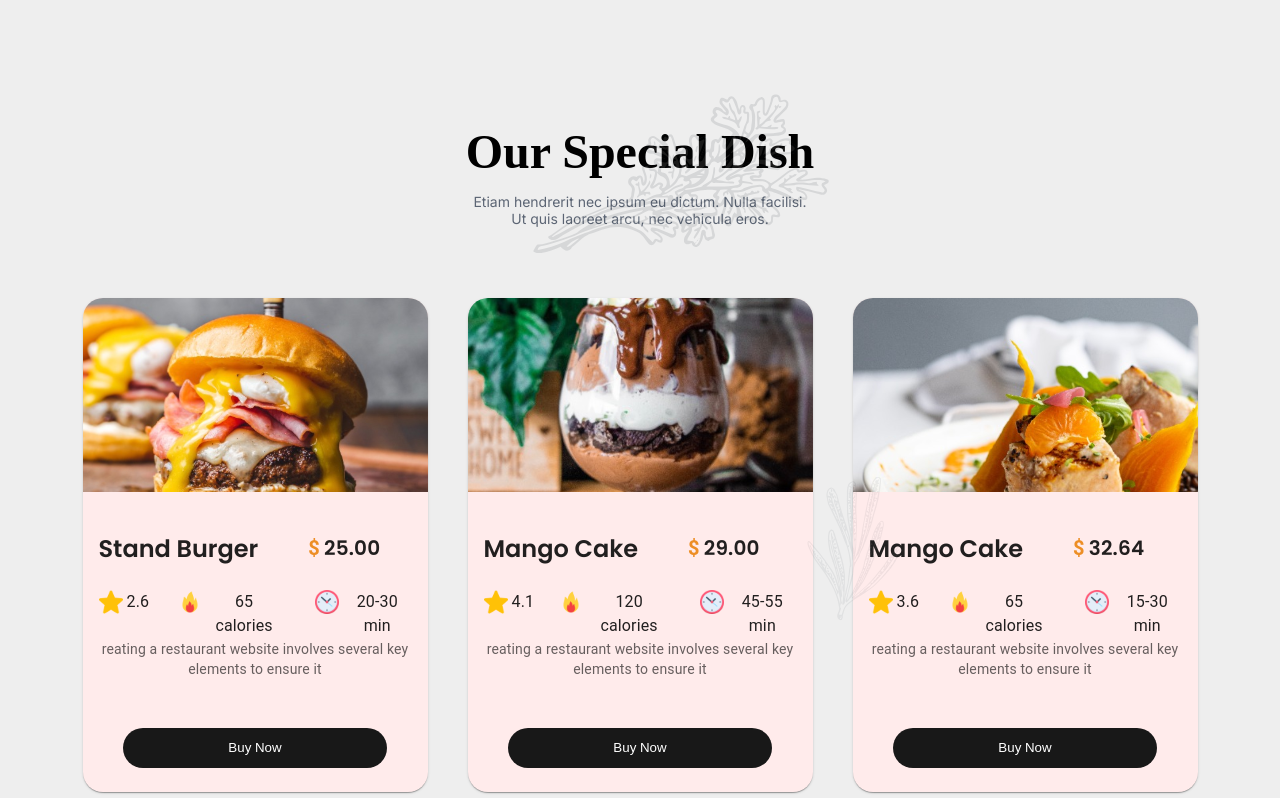
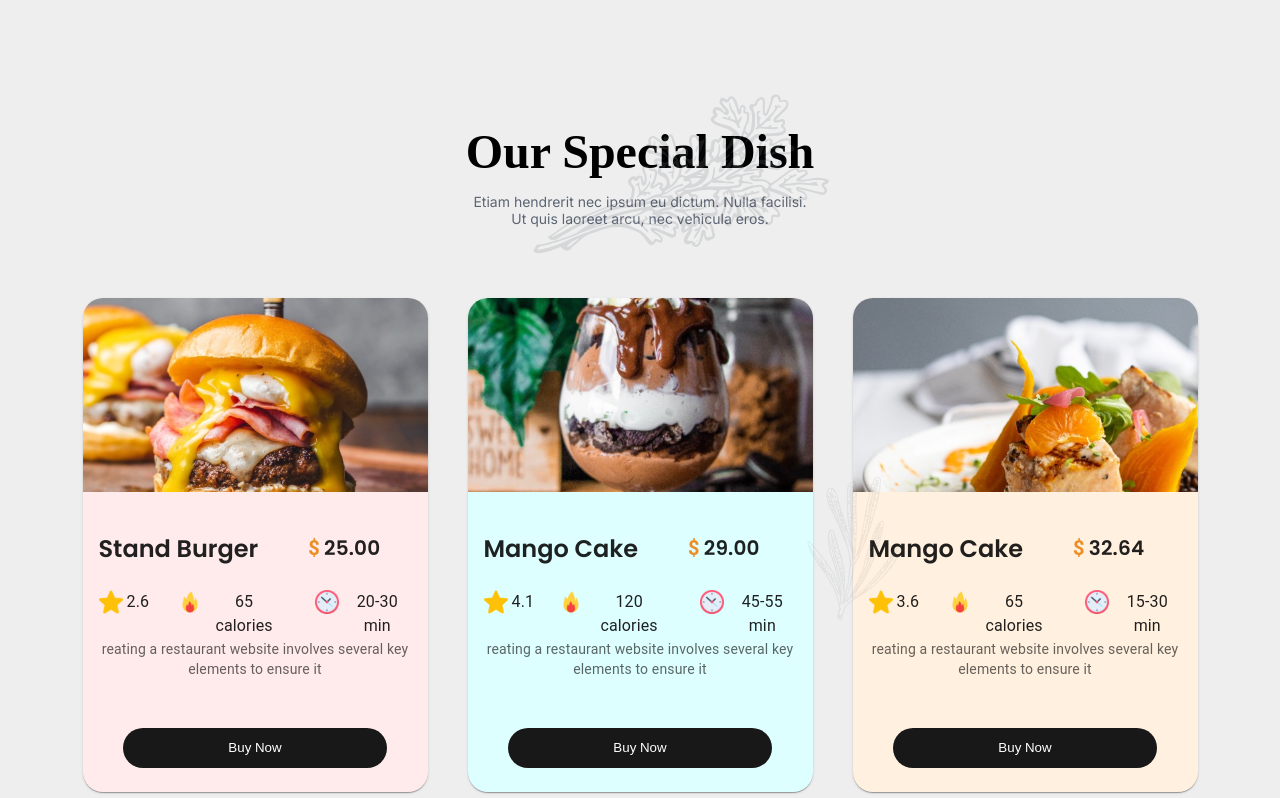
Before and after one commit to Atul1901/chopFresh-trial, a React (Create React App) app: page / in a window 1280 px wide. Shown: the part 980-1778 px from the top of the page. Built offline with nearby package versions, Linux system fonts and the light colour scheme; a web font is replaced by a local one.

Commit message:
included map while rendering multiple cards

```diff
--- a/src/components/Cards.tsx
+++ b/src/components/Cards.tsx
@@ -33,6 +33,7 @@ export default function Cards({
   calories,
   wakht,
   price,
+  color,
 }: any) {
   // const [expanded, setExpanded] = React.useState(false);
 
@@ -44,7 +45,7 @@ export default function Cards({
     <Card
       sx={{
         maxWidth: 345,
-        background: "#FFEBEB",
+        background: `${color}`,
         borderRadius: "20px",
         display: "flex",
         flexDirection: "column",
--- a/src/components/Product.css
+++ b/src/components/Product.css
@@ -7,7 +7,7 @@
   justify-content: center;
   text-align: center;
   padding-top: 100px;
-  padding-bottom: 200px;
+  padding-bottom: 150px;
 }
 
 .products-head {
--- a/src/components/Product.tsx
+++ b/src/components/Product.tsx
@@ -17,6 +17,36 @@ import leafBottomRight from "../utils/photos/leaf-bottomright.png";
 import leafBottomLeft from "../utils/photos/leaf-bototmleft.svg";
 
 export const Product = () => {
+  const cardData = [
+    {
+      image: standBurger,
+      title: "Stand Burger",
+      price: "25.00",
+      tara: "2.6",
+      calories: "65 calories",
+      wakht: "20-30 min",
+      color: "#FFEBEB",
+    },
+    {
+      image: mangoCake,
+      title: "Mango Cake",
+      price: "29.00",
+      tara: "4.1",
+      calories: "120 calories",
+      wakht: "45-55 min",
+      color: "#DEFFFF",
+    },
+    {
+      image: mangoCake2,
+      title: "Mango Cake",
+      price: "32.64",
+      tara: "3.6",
+      calories: "65 calories",
+      wakht: "15-30 min",
+      color: "#FFF0DF",
+    },
+  ];
+
   return (
     <>
       <div className="product-container">
@@ -31,30 +61,20 @@ export const Product = () => {
           </div>
         </div>
         <div className="all-cards">
-          <Cards
-            image={standBurger}
-            title={"Stand Burger"}
-            price={"25.00"}
-            tara={"2.6"}
-            calories={"65 calories"}
-            wakht={"20-30 min"}
-          />
-          <Cards
-            image={mangoCake}
-            title={"Mango Cake"}
-            price={"29.00"}
-            tara={"4.1"}
-            calories={"120 calories"}
-            wakht={"45-55 min"}
-          />
-          <Cards
-            image={mangoCake2}
-            title={"Mango Cake"}
-            price={"32.64"}
-            tara={"3.6"}
-            calories={"65 calories"}
-            wakht={"15-30 min"}
-          />
+          {cardData.map((card, index) => {
+            return (
+              <Cards
+                key={index}
+                image={card.image}
+                title={card.title}
+                price={card.price}
+                tara={card.tara}
+                calories={card.calories}
+                wakht={card.wakht}
+                color={card.color}
+              />
+            );
+          })}
         </div>
         <div className="background-img card-background">
           <img src={cardsbackground} alt="a background for decoration"></img>
```
